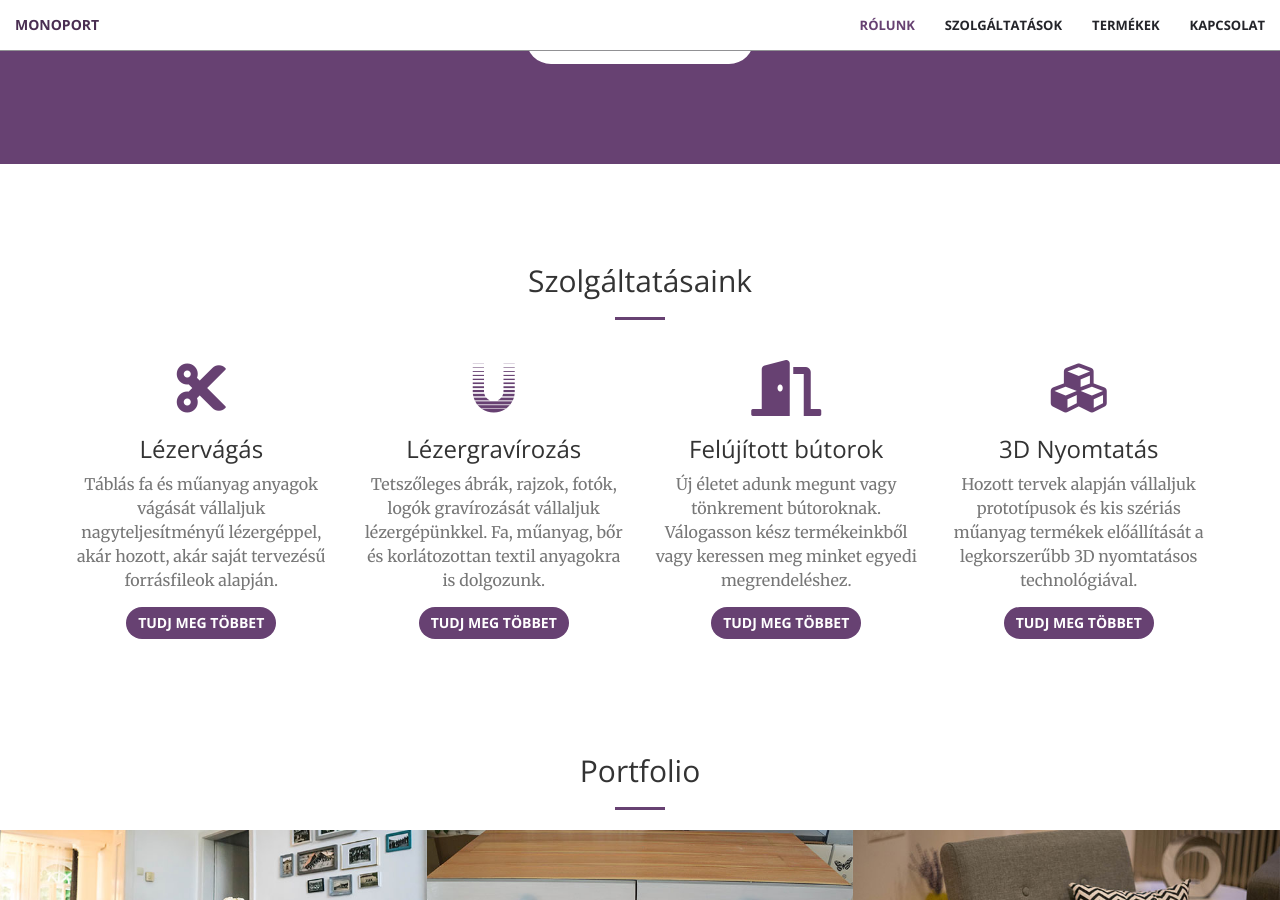
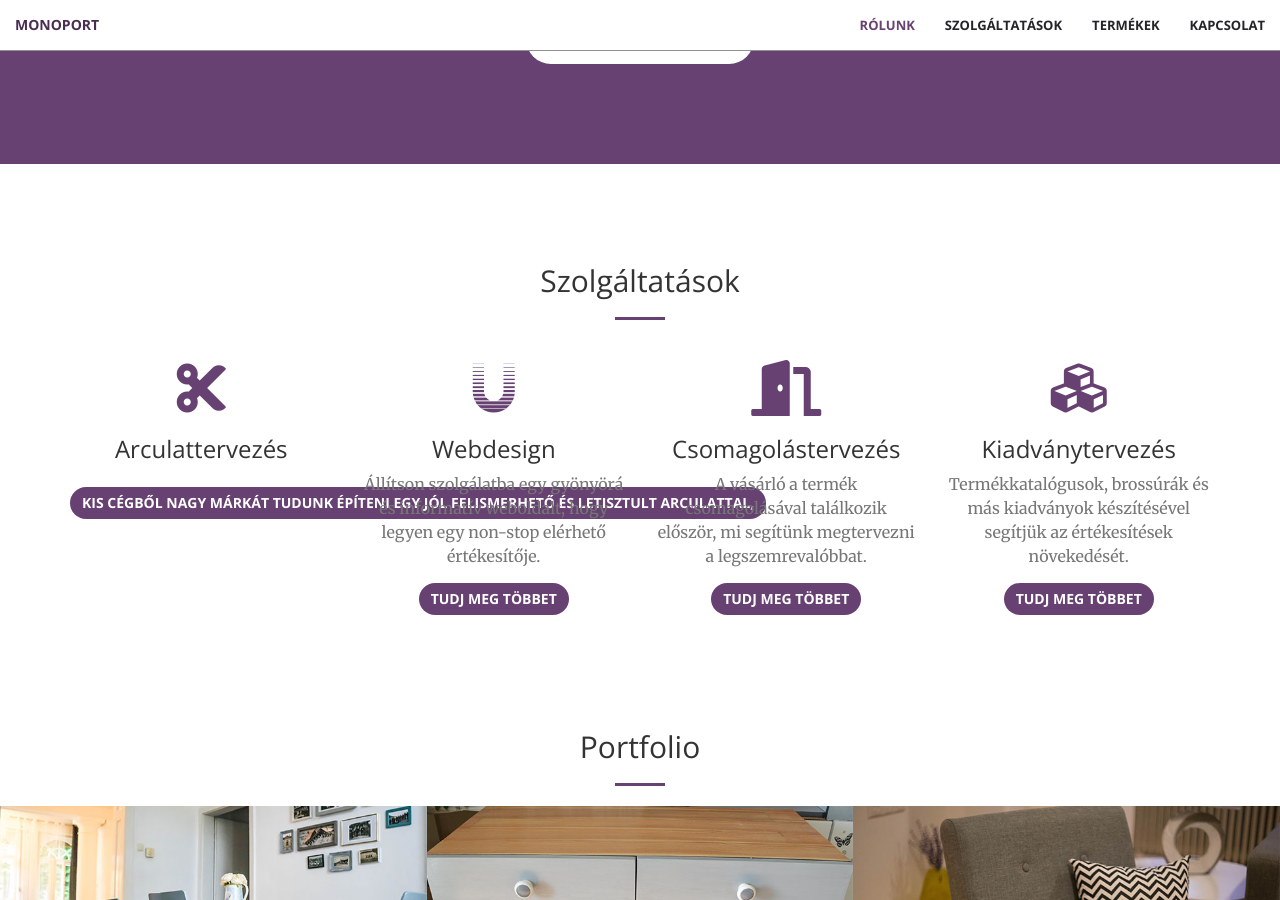
Before and after one commit to vestalux/mp, a Jekyll site: the page built from index.html, in a window 1280 px wide and 900 px high, scrolled down 1366 px. Built offline with Jekyll 4.4.1, drawn with Linux system fonts in a browser that asks for light colours; nearby versions of some CDN libraries.

Commit message:
services

```diff
--- a/_includes/header.html
+++ b/_includes/header.html
@@ -1,6 +1,8 @@
 <header>
     <div class="header-content">
         <div class="header-content-inner">
+          <img src="https://vestalux.github.io/mp/img/monoport.svg" alt="Monoport Logo" style="width:30%" />
+          <hr>
             <h1>Digitális manufaktúra</h1>
             <hr>
             <p>A design jövője mindenkinek elérhető már ma!<p>
--- a/_includes/services.html
+++ b/_includes/services.html
@@ -2,7 +2,7 @@
     <div class="container">
         <div class="row">
             <div class="col-lg-12 text-center">
-                <h2 class="section-heading">Szolgáltatásaink</h2>
+                <h2 class="section-heading">Szolgáltatások</h2>
                 <hr class="primary">
             </div>
         </div>
@@ -12,32 +12,32 @@
             <div class="col-lg-3 col-md-6 text-center">
                 <div class="service-box">
                     <i class="fa fa-4x fa-cut wow bounceIn text-primary"></i>
-                    <h3>Lézervágás</h3>
-                    <p class="text-muted">Táblás fa és műanyag anyagok vágását vállaljuk nagyteljesítményű lézergéppel, akár hozott, akár saját tervezésű forrásfileok alapján.</p>
-                    <a href="#contact" class="btn btn-inline btn-primary page-scroll">Tudj meg többet</a>
+                    <h3>Arculattervezés</h3>
+                    <p class="text-muted"></p>
+                    <a href="#contact" class="btn btn-inline btn-primary page-scroll">Kis cégből nagy márkát tudunk építeni egy jól felismerhető és letisztult arculattal,</a>
                 </div>
             </div>
             <div class="col-lg-3 col-md-6 text-center">
                 <div class="service-box">
                     <i class="fa-4x fab fa-uniregistry wow bounceIn text-primary" data-wow-delay=".1s"></i>
-                    <h3>Lézergravírozás</h3>
-                    <p class="text-muted">Tetszőleges ábrák, rajzok, fotók, logók gravírozását vállaljuk lézergépünkkel. Fa, műanyag, bőr és korlátozottan textil anyagokra is dolgozunk.</p>
+                    <h3>Webdesign</h3>
+                    <p class="text-muted">Állítson szolgálatba egy gyönyörá és informatív weboldalt, hogy legyen egy non-stop elérhető értékesítője.</p>
 <a href="#contact" class="btn btn-inline btn-primary page-scroll">Tudj meg többet</a>
                 </div>
             </div>
             <div class="col-lg-3 col-md-6 text-center">
                 <div class="service-box">
                     <i class="fa fa-4x fa-door-open wow bounceIn text-primary" data-wow-delay=".2s"></i>
-                    <h3>Felújított bútorok</h3>
-                    <p class="text-muted">Új életet adunk megunt vagy tönkrement bútoroknak. Válogasson kész termékeinkből vagy keressen meg minket egyedi megrendeléshez.</p>
+                    <h3>Csomagolástervezés</h3>
+                    <p class="text-muted">A vásárló a termék csomagolásával találkozik először, mi segítünk megtervezni a legszemrevalóbbat. </p>
 <a href="#contact" class="btn btn-inline btn-primary page-scroll">Tudj meg többet</a>
                 </div>
             </div>
             <div class="col-lg-3 col-md-6 text-center">
                 <div class="service-box">
                     <i class="fa fa-4x fa-cubes wow bounceIn text-primary" data-wow-delay=".3s"></i>
-                    <h3>3D Nyomtatás</h3>
-                    <p class="text-muted">Hozott tervek alapján vállaljuk prototípusok és kis szériás műanyag termékek előállítását a legkorszerűbb 3D nyomtatásos technológiával.</p>
+                    <h3>Kiadványtervezés</h3>
+                    <p class="text-muted">Termékkatalógusok, brossúrák és más kiadványok készítésével segítjük az értékesítések növekedését.  </p>
 <a href="#contact" class="btn btn-inline btn-primary page-scroll">Tudj meg többet</a>
                 </div>
             </div>
```
Also changed, not shown: img/header1.jpg (added), img/logo.png (deleted), img/logo.svg (deleted), img/monoport.svg (added), img/paypal.png (deleted), 1 other file.
